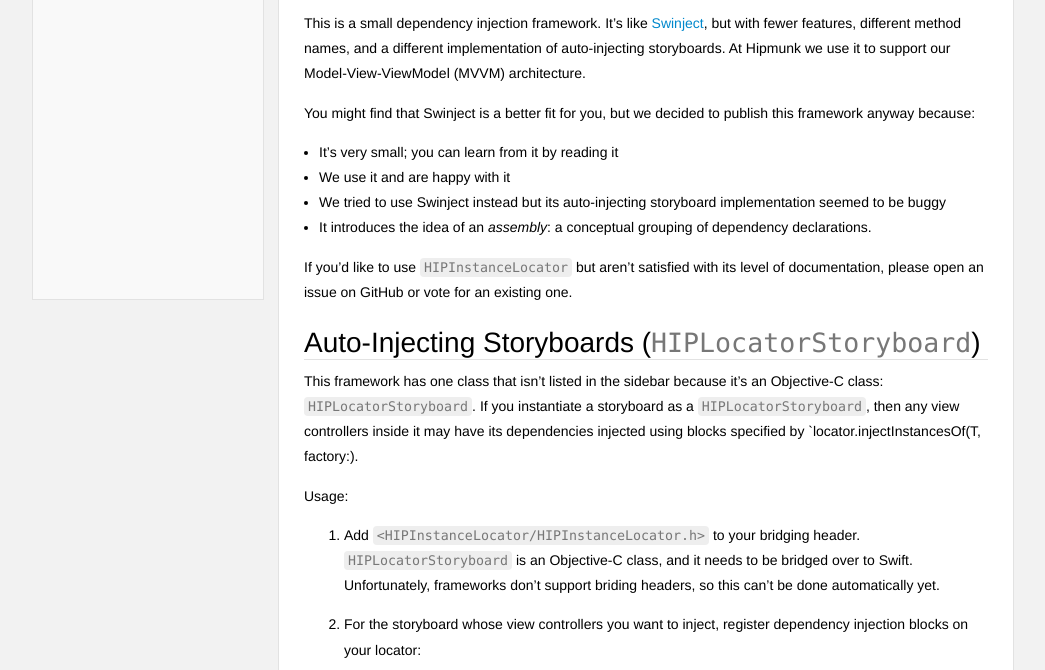
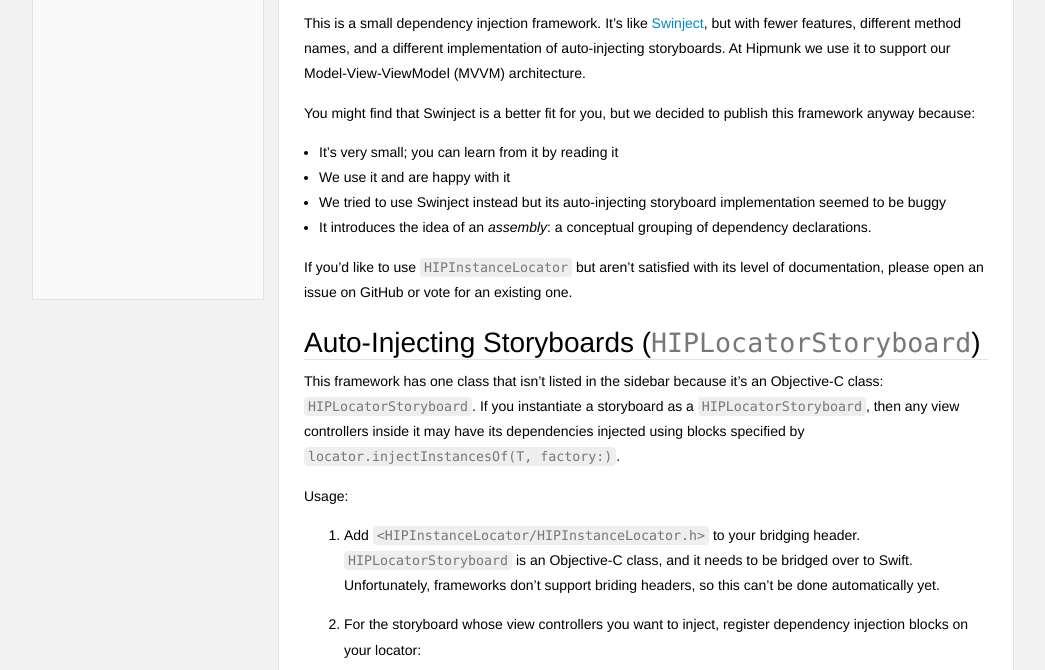
Before and after one commit to mbalex99/HIPInstanceLocator, a plain HTML site: page docsets/HIPInstanceLocator.docset/Contents/Resources/Documents/index.html in a window 1280 px wide. Shown: the part 500-1170 px from the top of the page, without its empty margins (118-1163 px from the left). Drawn offline with Linux system fonts and the light colour scheme.

Commit message:
Update docs

```diff
--- a/docsets/HIPInstanceLocator.docset/Contents/Resources/Documents/index.html
+++ b/docsets/HIPInstanceLocator.docset/Contents/Resources/Documents/index.html
@@ -90,7 +90,7 @@ of documentation, please open an issue on GitHub or vote for an existing one.</p
 an Objective-C class: <code>HIPLocatorStoryboard</code>. If you instantiate a storyboard
 as a <code>HIPLocatorStoryboard</code>, then any view controllers inside it may have its
 dependencies injected using blocks specified by
-`locator.injectInstancesOf(T, factory:).</p>
+<code>locator.injectInstancesOf(T, factory:)</code>.</p>
 
 <p>Usage:</p>
 
```
Also changed, not shown: index.html (+1 -1 lines), 1 other file.
